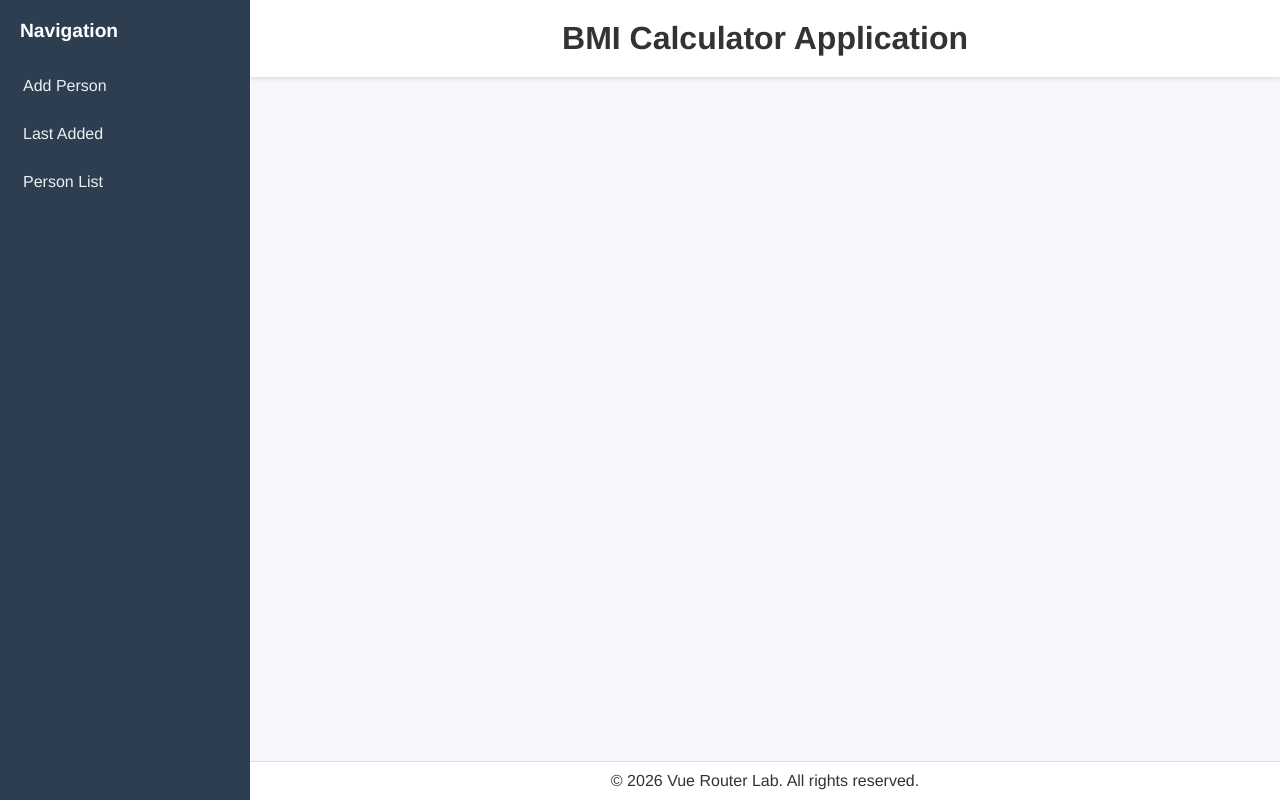
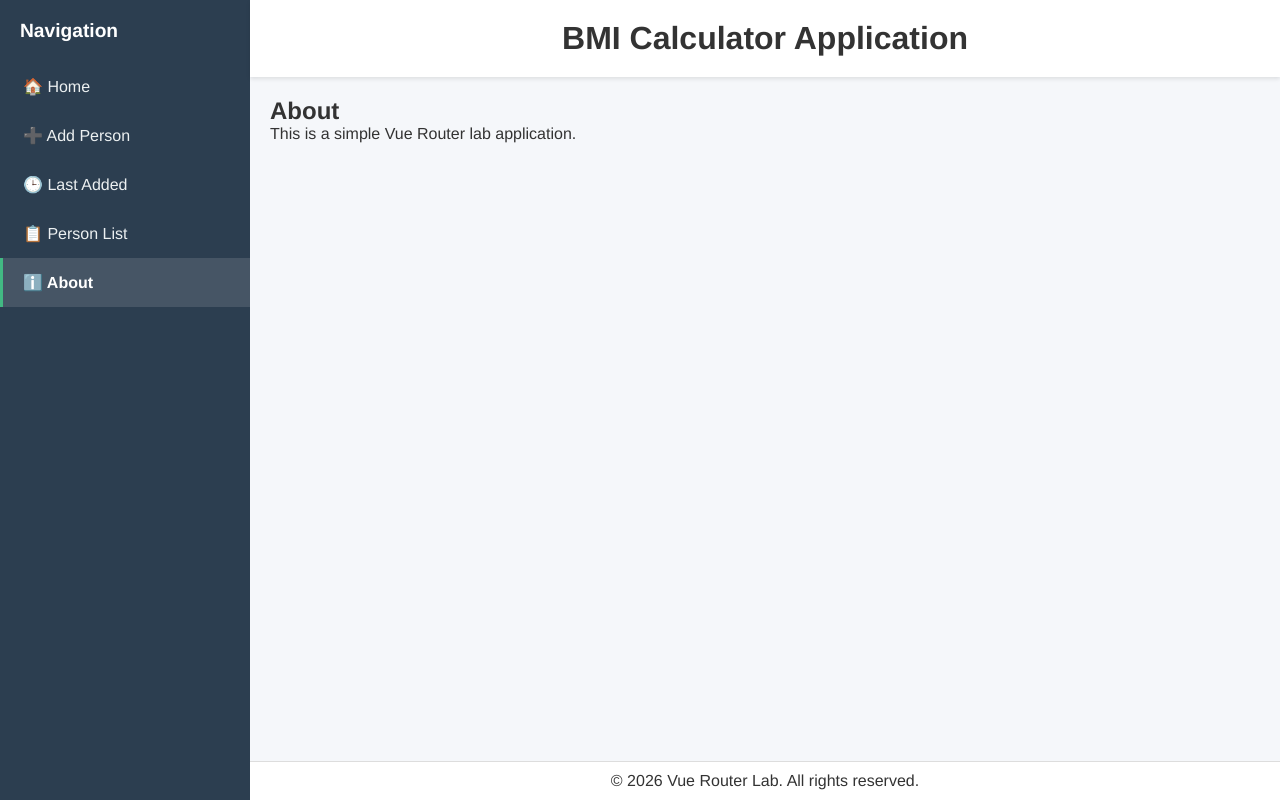
Before and after one commit to omarmeneam/vue-router-lab, a Vue app: page /about in a window 1280 px wide. Built offline with nearby package versions, Linux system fonts and the light colour scheme.

Commit message:
Optional - add extra router features

```diff
--- a/src/App.vue
+++ b/src/App.vue
@@ -4,11 +4,16 @@
     <div class="main-content">
       <AppHeader />
       <main class="content-area">
-        <router-view
-          :persons="persons"
-          :last-person="lastPerson"
-          @add-person="addPerson"
-        />
+        <router-view v-slot="{ Component }">
+          <transition name="fade" mode="out-in">
+            <component
+              :is="Component"
+              :persons="persons"
+              :last-person="lastPerson"
+              @add-person="addPerson"
+            />
+          </transition>
+        </router-view>
       </main>
       <AppFooter />
     </div>
--- a/src/components/AppSidebar.vue
+++ b/src/components/AppSidebar.vue
@@ -1,9 +1,11 @@
 <template>
   <aside class="sidebar">
     <div style="padding: 0 20px 20px; font-weight: bold; font-size: 1.2em;">Navigation</div>
-    <router-link to="/" class="menu-link">Add Person</router-link>
-    <router-link to="/last" class="menu-link">Last Added</router-link>
-    <router-link to="/list" class="menu-link">Person List</router-link>
+    <router-link to="/home" class="menu-link">🏠 Home</router-link>
+    <router-link to="/" class="menu-link">➕ Add Person</router-link>
+    <router-link to="/last" class="menu-link">🕒 Last Added</router-link>
+    <router-link to="/list" class="menu-link">📋 Person List</router-link>
+    <router-link to="/about" class="menu-link">ℹ️ About</router-link>
   </aside>
 </template>
 
--- a/src/router/index.js
+++ b/src/router/index.js
@@ -1,24 +1,18 @@
 import { createRouter, createWebHistory } from 'vue-router'
+import HomeView from '../views/HomeView.vue'
+import AboutView from '../views/AboutView.vue'
 import AddPersonView from '../views/AddPersonView.vue'
 import LastPersonView from '../views/LastPersonView.vue'
 import PersonListView from '../views/PersonListView.vue'
+import NotFound404View from '../views/NotFound404View.vue'
 
 const routes = [
-  {
-    path: '/',
-    name: 'AddPerson',
-    component: AddPersonView
-  },
-  {
-    path: '/last',
-    name: 'LastPerson',
-    component: LastPersonView
-  },
-  {
-    path: '/list',
-    name: 'PersonList',
-    component: PersonListView
-  }
+  { path: '/home', name: 'Home', component: HomeView, meta: { title: 'Home' } },
+  { path: '/about', name: 'About', component: AboutView, meta: { title: 'About' } },
+  { path: '/', name: 'AddPerson', component: AddPersonView, meta: { title: 'Add Person' } },
+  { path: '/last', name: 'LastPerson', component: LastPersonView, meta: { title: 'Last Added' } },
+  { path: '/list', name: 'PersonList', component: PersonListView, meta: { title: 'Person List' } },
+  { path: '/:pathMatch(.*)*', name: 'not-found', component: NotFound404View, meta: { title: '404 Not Found' } }
 ]
 
 const router = createRouter({
@@ -26,4 +20,9 @@ const router = createRouter({
   routes
 })
 
+router.beforeEach((to, from, next) => {
+  document.title = to.meta.title || 'Vue Router Lab'
+  next()
+})
+
 export default router
--- /dev/null
+++ b/src/views/AboutView.vue
@@ -0,0 +1,10 @@
+<template>
+  <div>
+    <h2>About</h2>
+    <p>This is a simple Vue Router lab application.</p>
+  </div>
+</template>
+
+<script>
+export default { name: 'AboutView' }
+</script>
--- /dev/null
+++ b/src/views/HomeView.vue
@@ -0,0 +1,10 @@
+<template>
+  <div>
+    <h2>Home</h2>
+    <p>Welcome to the BMI Calculator Application.</p>
+  </div>
+</template>
+
+<script>
+export default { name: 'HomeView' }
+</script>
```
